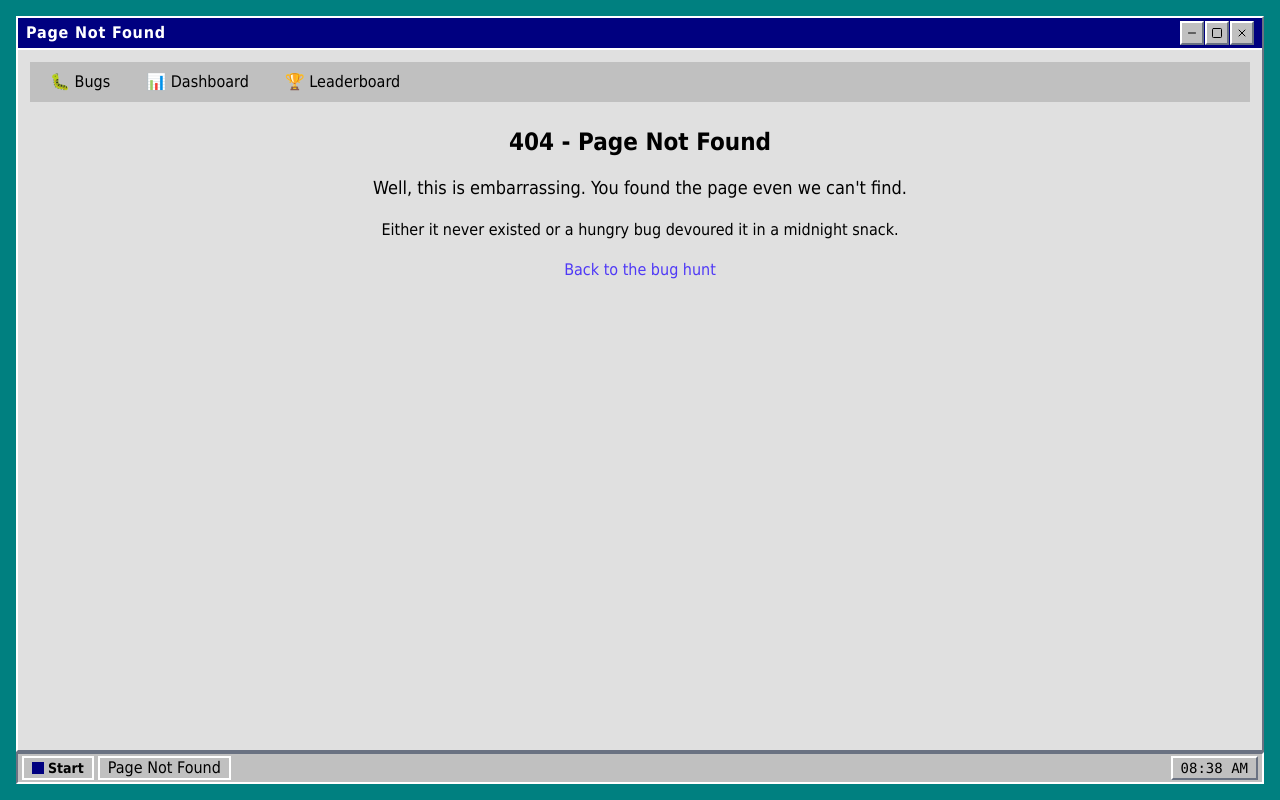
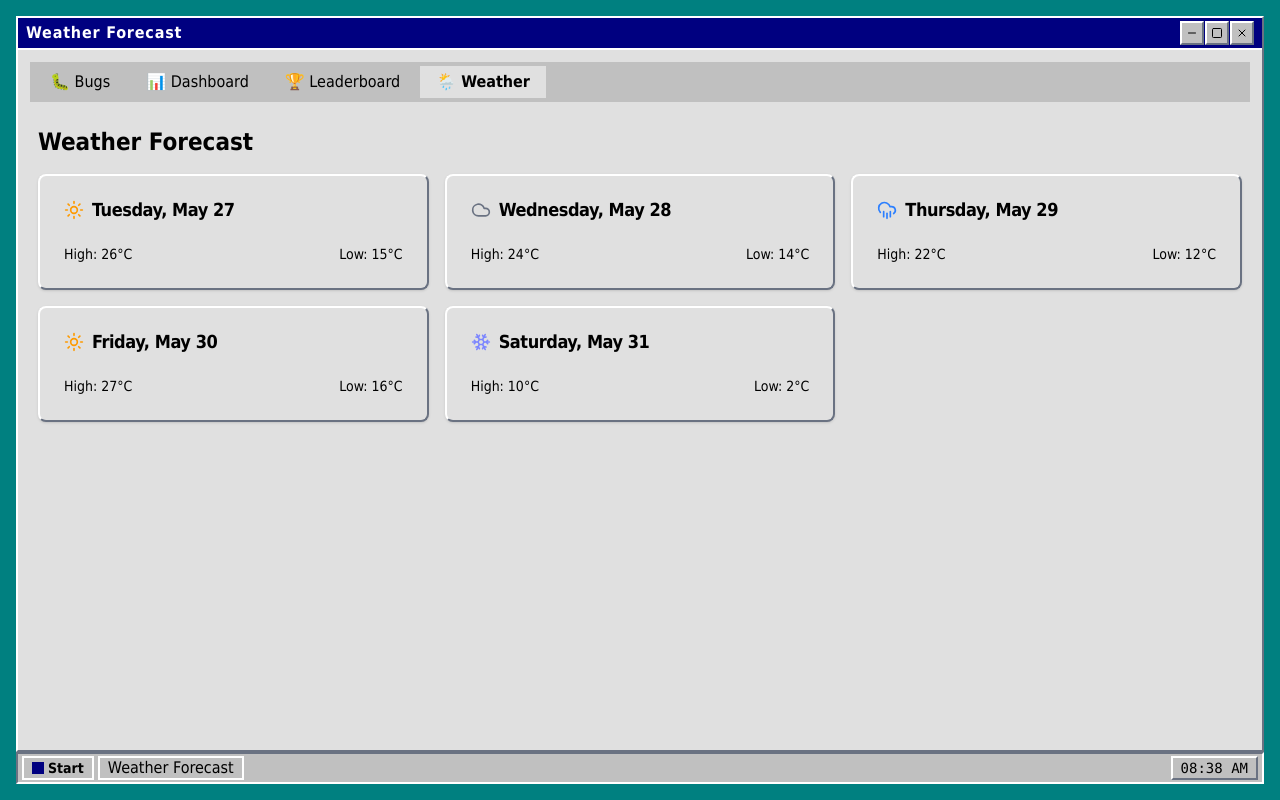
Before and after one commit to Typefacers/bug, a React (Vite) app: page /weather in a window 1280 px wide. Built offline with nearby package versions, Linux system fonts and the light colour scheme.

Commit message:
Add weather forecast page

```diff
--- a/src/App.tsx
+++ b/src/App.tsx
@@ -16,6 +16,7 @@ const Dashboard = lazy(() => import('./routes/Dashboard'))
 const NewBug = lazy(() => import('./routes/NewBug'))
 const NotFound = lazy(() => import('./routes/NotFound'))
 const EasterEgg = lazy(() => import('./routes/EasterEgg'))
+const Weather = lazy(() => import('./routes/Weather'))
 import { Minus, Square, X as CloseIcon } from 'lucide-react'
 import { raised, windowShadow } from './utils/win95'
 import Taskbar from './components/Taskbar'
@@ -45,6 +46,8 @@ function AppContent() {
         return 'File a Bug'
       case '/easter-egg':
         return 'Secret Bug Found'
+      case '/weather':
+        return 'Weather Forecast'
       default:
         if (location.pathname.startsWith('/user/')) return 'User Profile'
         return 'Page Not Found'
@@ -141,6 +144,12 @@ function AppContent() {
                   >
                     🏆 Leaderboard
                   </Link>
+                  <Link
+                    to="/weather"
+                    className={`px-4 py-1 ${location.pathname === '/weather' ? 'bg-[#E0E0E0] font-semibold' : 'hover:bg-[#D0D0D0]'}`}
+                  >
+                    🌦️ Weather
+                  </Link>
                 </div>
 
                 {/* Route Content */}
@@ -153,6 +162,7 @@ function AppContent() {
                         path="/bounty-leaderboard"
                         element={<Leaderboard />}
                       />
+                      <Route path="/weather" element={<Weather />} />
                       <Route path="/user/:userId" element={<UserProfile />} />
                       <Route path="/bug/new" element={<NewBug />} />
                       <Route path="/easter-egg" element={<EasterEgg />} />
--- /dev/null
+++ b/src/mock/weather.ts
@@ -0,0 +1,16 @@
+import type { ForecastDay } from '../types/weather'
+
+const today = new Date()
+const addDays = (n: number) => {
+  const d = new Date(today)
+  d.setDate(d.getDate() + n)
+  return d.toISOString()
+}
+
+export const forecast: ForecastDay[] = [
+  { date: addDays(0), condition: 'sunny', high: 26, low: 15 },
+  { date: addDays(1), condition: 'cloudy', high: 24, low: 14 },
+  { date: addDays(2), condition: 'rainy', high: 22, low: 12 },
+  { date: addDays(3), condition: 'sunny', high: 27, low: 16 },
+  { date: addDays(4), condition: 'snow', high: 10, low: 2 },
+]
--- /dev/null
+++ b/src/routes/Weather.tsx
@@ -0,0 +1,58 @@
+import Meta from '../components/Meta'
+import { forecast } from '../mock/weather'
+import { raised as raisedBase } from '../utils/win95'
+import { Card, CardContent, CardHeader, CardTitle } from '../components/ui/card'
+import { SunIcon, CloudIcon, CloudRainIcon, SnowflakeIcon } from 'lucide-react'
+import type { ForecastDay } from '../types/weather'
+
+const iconFor = (condition: ForecastDay['condition']) => {
+  switch (condition) {
+    case 'sunny':
+      return <SunIcon className="h-5 w-5 text-amber-500" />
+    case 'cloudy':
+      return <CloudIcon className="h-5 w-5 text-gray-500" />
+    case 'rainy':
+      return <CloudRainIcon className="h-5 w-5 text-blue-500" />
+    case 'snow':
+      return <SnowflakeIcon className="h-5 w-5 text-indigo-400" />
+  }
+}
+
+const formatDate = (date: string) =>
+  new Intl.DateTimeFormat('en-US', {
+    weekday: 'long',
+    month: 'short',
+    day: 'numeric',
+  }).format(new Date(date))
+
+export default function Weather() {
+  const raised = `${raisedBase} shadow-sm`
+
+  return (
+    <>
+      <Meta
+        title="Weather Forecast"
+        description="Check the upcoming weather for your next bug hunt."
+      />
+      <div className="space-y-4">
+        <h1 className="text-2xl font-bold">Weather Forecast</h1>
+        <div className="grid gap-4 md:grid-cols-2 lg:grid-cols-3">
+          {forecast.map(day => (
+            <Card key={day.date} className={`bg-[#E0E0E0] ${raised}`}>
+              <CardHeader>
+                <CardTitle className="flex items-center gap-2">
+                  {iconFor(day.condition)}
+                  {formatDate(day.date)}
+                </CardTitle>
+              </CardHeader>
+              <CardContent className="flex justify-between text-sm">
+                <span>High: {day.high}°C</span>
+                <span>Low: {day.low}°C</span>
+              </CardContent>
+            </Card>
+          ))}
+        </div>
+      </div>
+    </>
+  )
+}
--- /dev/null
+++ b/src/types/weather.ts
@@ -0,0 +1,6 @@
+export interface ForecastDay {
+  date: string
+  condition: 'sunny' | 'cloudy' | 'rainy' | 'snow'
+  high: number
+  low: number
+}
```
Also changed, not shown: 1 other file (tests, documents, lock files or other folders).
